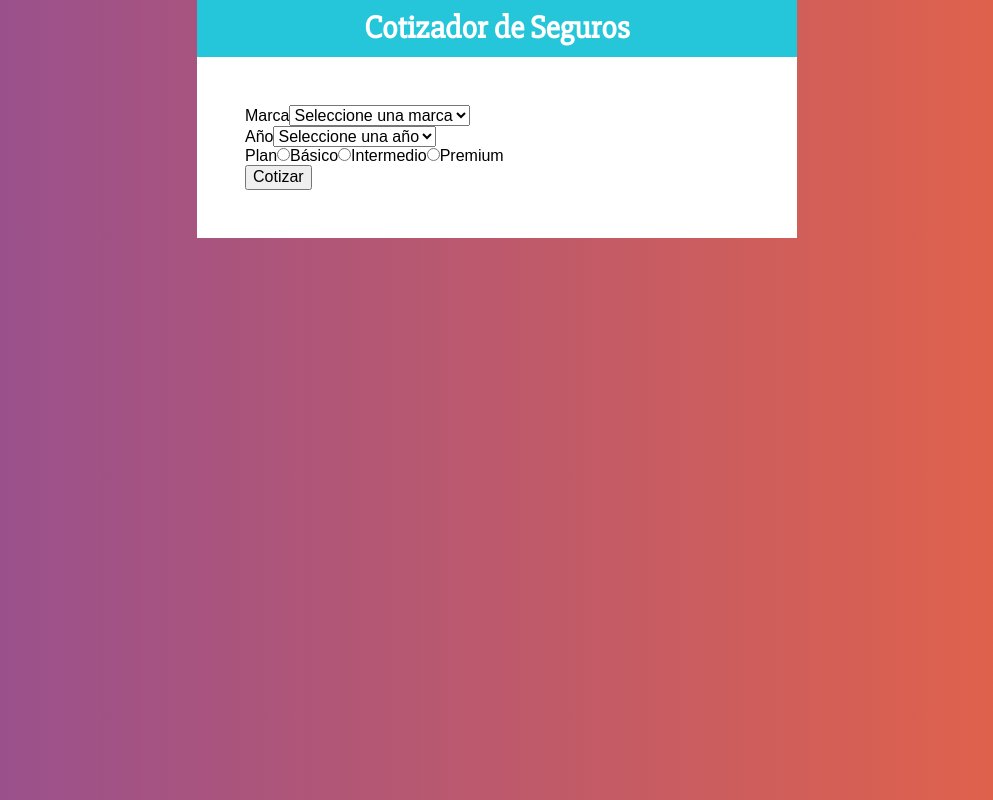
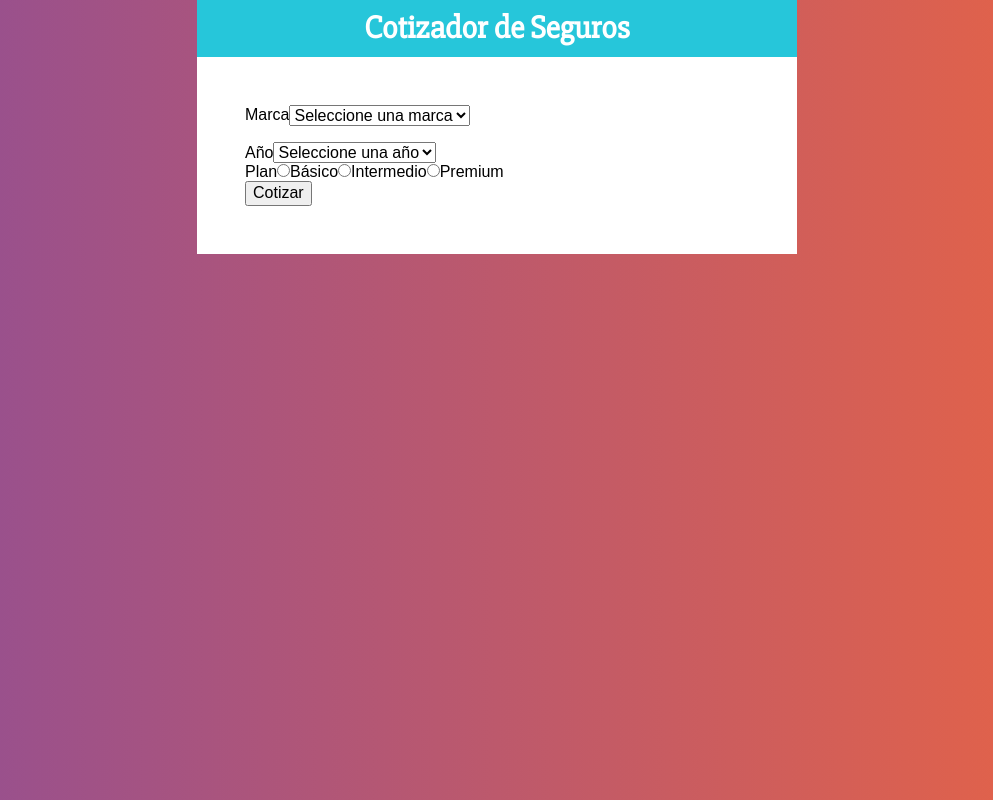
Before and after one commit to AlanGaia/Cotizador-React, a React (Create React App) app: page / in a window 1280 px wide. Shown: the whole page, without its empty margins (143-1136 px from the left). Built offline with nearby package versions, Linux system fonts and the light colour scheme.

Commit message:
styled component Campo

```diff
--- a/src/components/Formulario.jsx
+++ b/src/components/Formulario.jsx
@@ -1,11 +1,20 @@
 import React from 'react'
+
+import styled from '@emotion/styled';
+
+const Campo = styled.div`
+  display: flex;
+  margin-bottom: 1rem;
+  align-items: center;
+`;
+
 
 const Formulario = () => {
   return (
     <form>
 
       {/* Marca del Auto  */}
-      <div>
+      <Campo>
         <label htmlFor="marca">Marca</label>
         <select name="marca">
           <option value="" selected disabled hidden>Seleccione una marca</option>
@@ -13,7 +22,7 @@ const Formulario = () => {
           <option value="europeo">Europeo</option>
           <option value="asiatico">Asiatico</option>
         </select>
-      </div>
+      </Campo>
 
       {/* Año del Auto */}
       <div>
```
